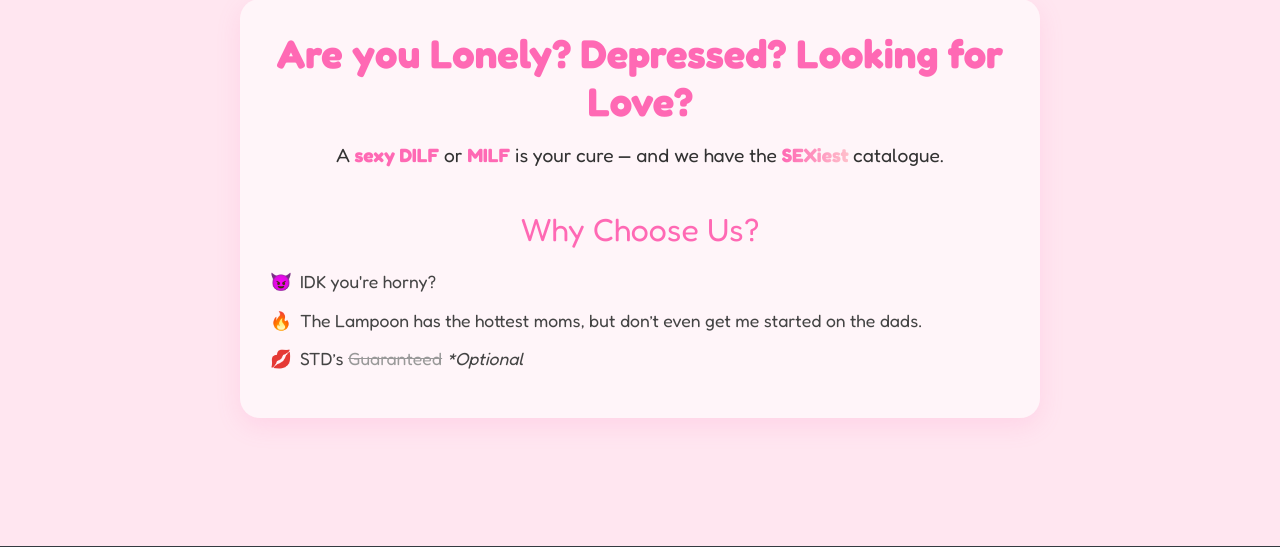
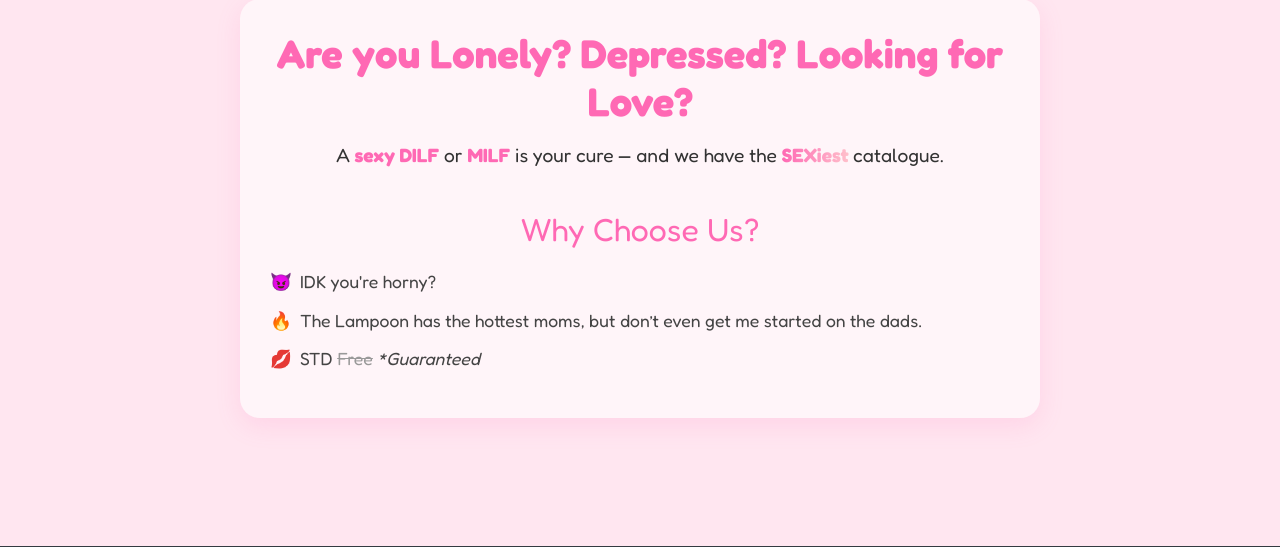
Before and after one commit to 1020robert/LampoonTech, a Flask app: page / in a window 1280 px wide. Shown: the part 203-750 px from the top of the page. Run offline with Flask 3, Linux system fonts and the light colour scheme; a user stored in the database is signed in; some libraries are stand-ins or nearby versions.

Commit message:
Update index.html

```diff
--- a/templates/index.html
+++ b/templates/index.html
@@ -24,7 +24,7 @@
     <ul>
       <li><span class="emoji">😈</span> IDK you're horny?</li>
       <li><span class="emoji">🔥</span> The Lampoon has the hottest moms, but don’t even get me started on the dads.</li>
-      <li><span class="emoji">💋</span> STD’s <span class="crossed">Guaranteed</span> <em>*Optional</em></li>
+      <li><span class="emoji">💋</span> STD <span class="crossed">Free</span> <em>*Guaranteed</em></li>
     </ul>
   </div>
 
```
